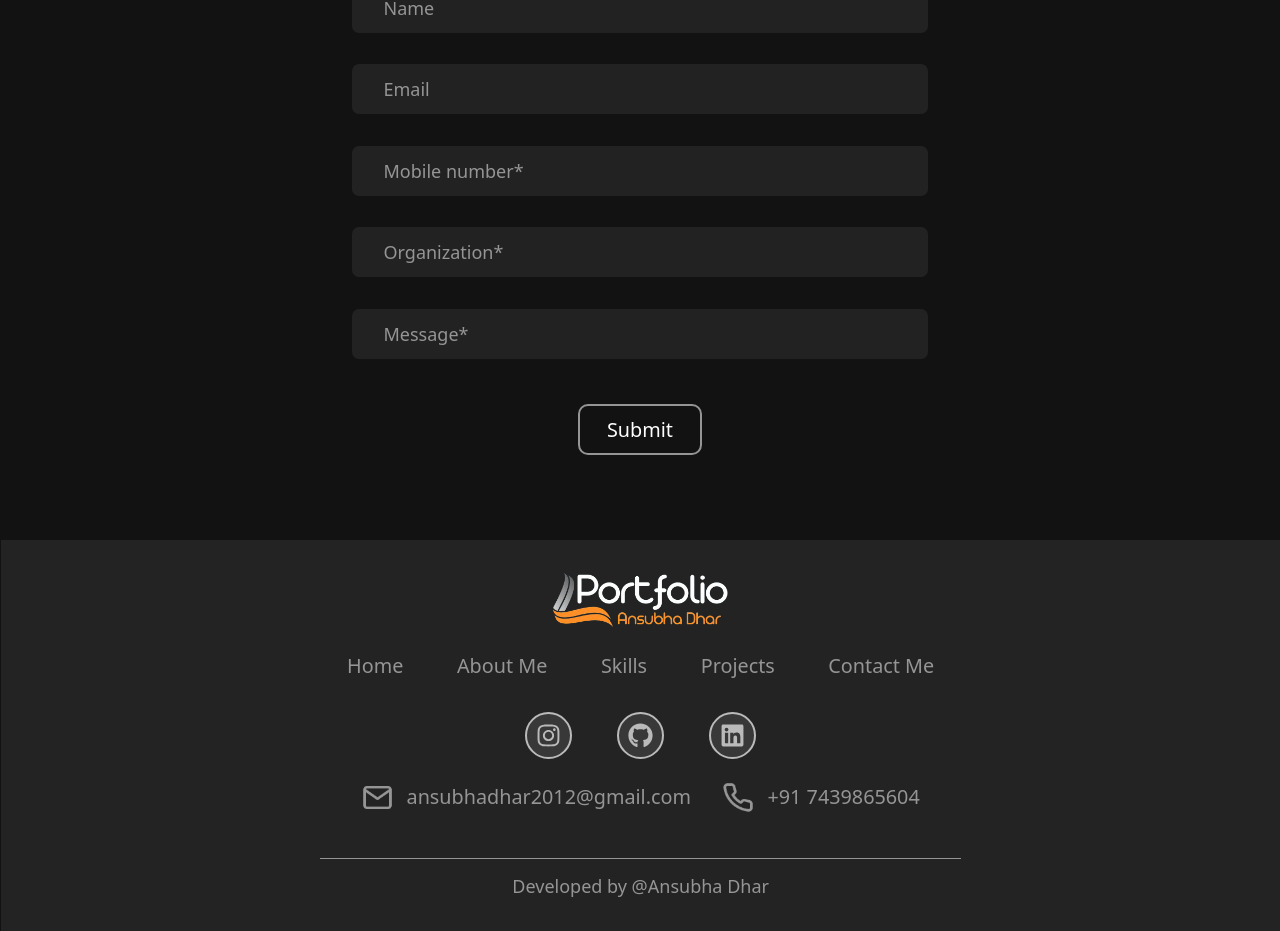
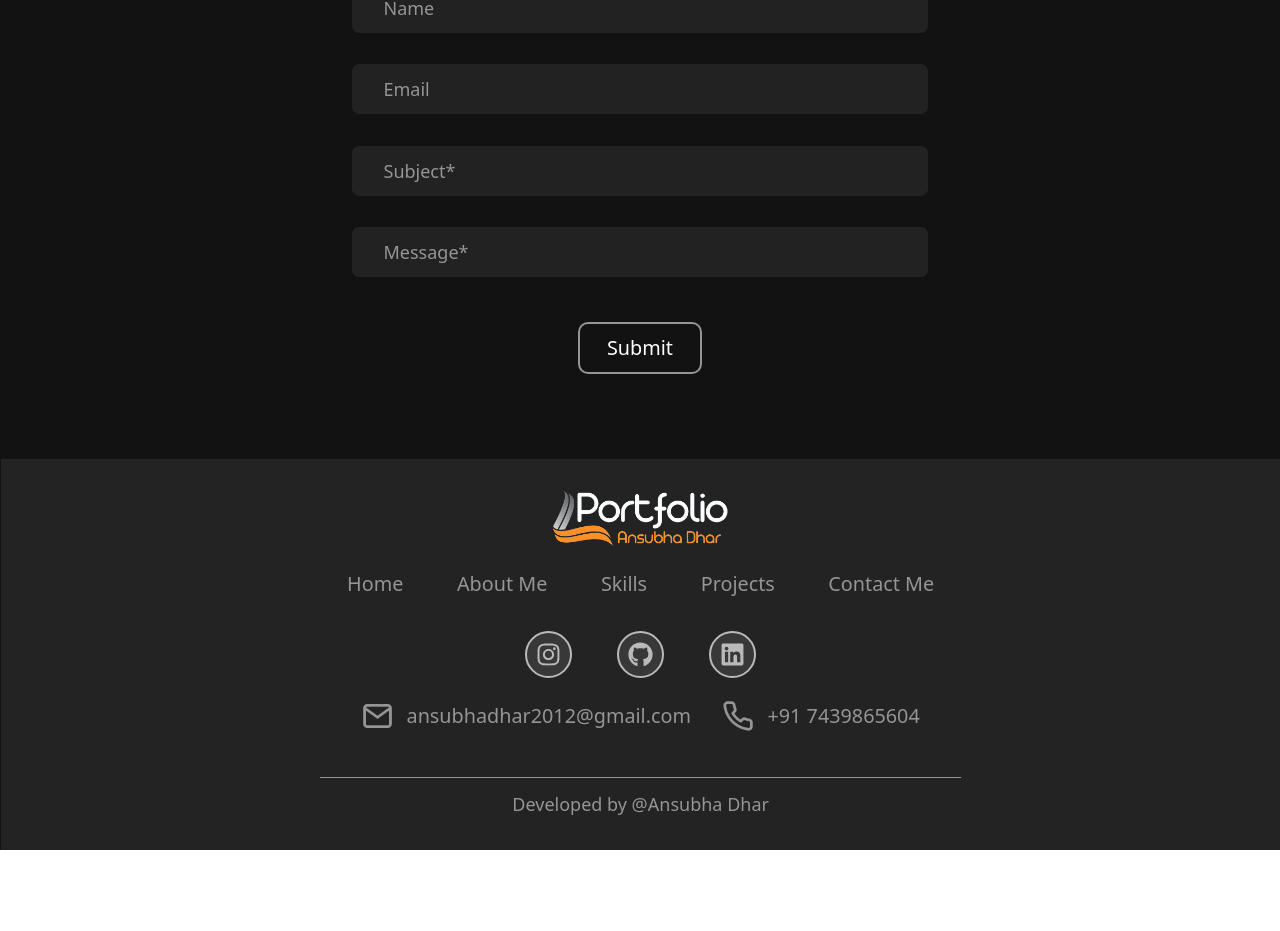
Before and after one commit to Ansubha2004/Ansubha-portfolio, a React (Vite) app in the folder portfolio2/: page / in a window 1280 px wide. Shown: the part 2553-3484 px from the top of the page. After the commit the page ends 3403 px from the top, so only its background shows below. Built offline with nearby package versions, Linux system fonts and the light colour scheme; no server answers.

Commit message:
minor fixes 1

```diff
--- a/portfolio2/src/data/formparameters.json
+++ b/portfolio2/src/data/formparameters.json
@@ -13,19 +13,13 @@
     },
     {
         "id":3,
-        "type":"number",
-        "placeholder":"Mobile number*",
-        "name":"mobile"
-    },
-    {
-        "id":4,
         "type":"text",
-        "placeholder":"Organization*",
-        "name":"organization"
+        "placeholder":"Subject*",
+        "name":"subject"
     },
 
     {
-        "id":5,
+        "id":4,
         "type":"text",
         "placeholder":"Message*",
         "name":"message"
--- a/portfolio2/src/pages/Contact.jsx
+++ b/portfolio2/src/pages/Contact.jsx
@@ -13,8 +13,7 @@ function Contact() {
   const [formdata, setformdata] = useState({
     name: "",
     email: "",
-    organization: "",
-    mobile: "",
+    subject:"",
     message: "",
   });
 
@@ -27,12 +26,11 @@ function Contact() {
   };
   const handlesubmit = async (e) => {
     e.preventDefault(); //prevemt auto form reloads
-    const { name, email, organization, mobile, message } = formdata;
+    const { name, email, subject, message } = formdata;
     if (
       !name.trim() ||
       !email.trim() ||
-      !organization.trim() ||
-      !mobile.trim() ||
+      !subject.trim() ||
       !message.trim()
     ) {
       errormessage("Kindly fill all the credentials");
@@ -56,8 +54,7 @@ function Contact() {
         setformdata({
           name: "",
           email: "",
-          organization: "",
-          mobile: "",
+          subject:"",
           message: "",
         });
       }
```
